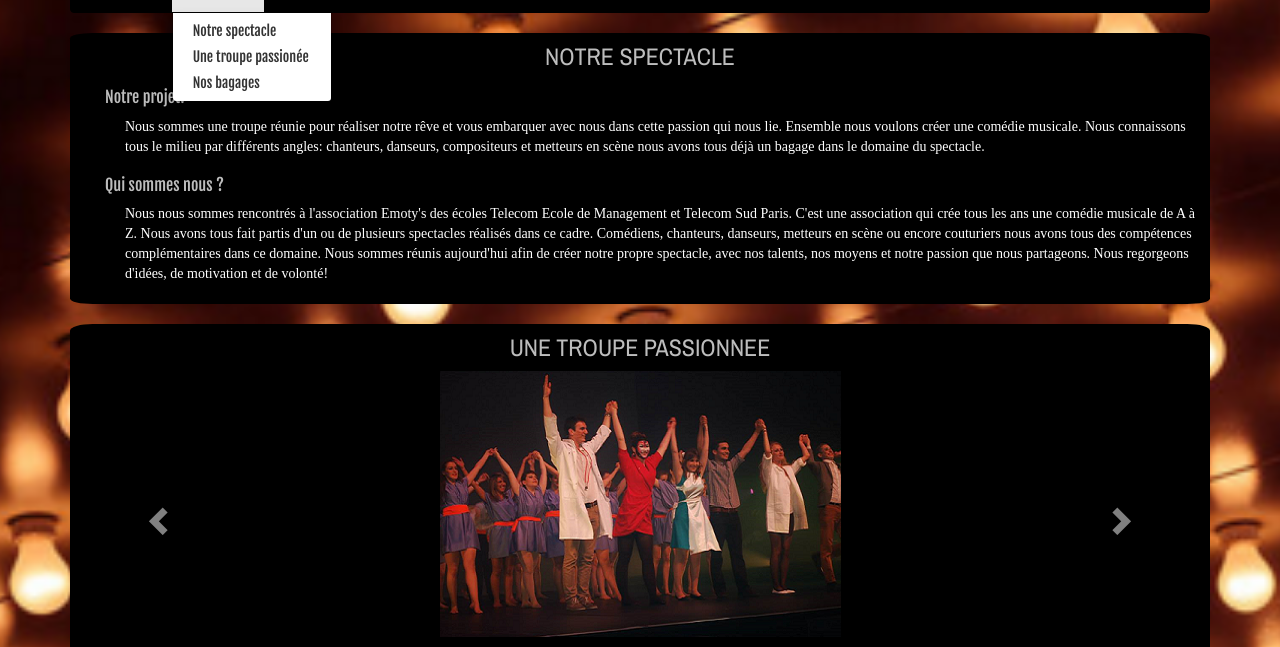
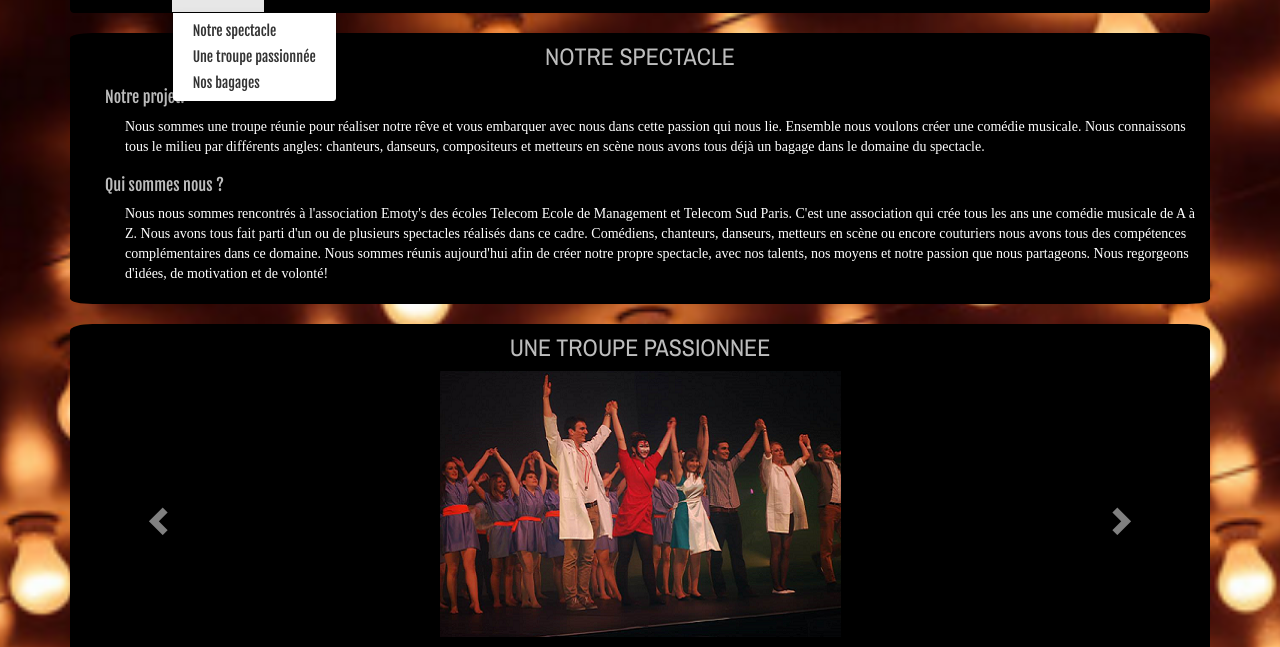
Before and after one commit to margotpl/latroupe, a plain HTML site: page index.html in a window 1280 px wide. Both pictures are taken after a click on the button "Accueil". Shown: the part 153-800 px from the top of the page. Drawn offline with nearby package versions, Linux system fonts and the light colour scheme; a web font is replaced by a local one.

Commit message:
VF11
VF11

```diff
--- a/index.html
+++ b/index.html
@@ -36,7 +36,7 @@
 						          <a href="#" class="dropdown-toggle" data-toggle="dropdown" role="button" aria-haspopup="true" aria-expanded="false">Accueil <span class="caret"></span></a>
 						          <ul class="dropdown-menu">
 						            <li><a href="#notrespectacle">Notre spectacle</a></li>
-						            <li><a href="#unetroupepassionee">Une troupe passionée</a></li>
+						            <li><a href="#unetroupepassionee">Une troupe passionnée</a></li>
 						            <li><a href="#nosbagages">Nos bagages</a></li>
 						          </ul>
 						        </li>
@@ -57,7 +57,7 @@
 								<h4>Notre projet!</h4>
 									<p class="paragraphe">Nous sommes une troupe réunie pour réaliser notre rêve et vous embarquer avec nous dans cette passion qui nous lie. Ensemble nous voulons créer une comédie musicale. Nous connaissons tous le milieu par différents angles: chanteurs, danseurs, compositeurs et metteurs en scène nous avons tous déjà un bagage dans le domaine du spectacle.</p>
 								<h4>Qui sommes nous ?</h4>
-									<p class="paragraphe">Nous nous sommes rencontrés à l'association Emoty's des écoles Telecom Ecole de Management et Telecom Sud Paris. C'est une association qui crée tous les ans une comédie musicale de A à Z. Nous avons tous fait partis d'un ou de plusieurs spectacles réalisés dans ce cadre. Comédiens, chanteurs, danseurs, metteurs en scène ou encore couturiers nous avons tous des compétences complémentaires dans ce domaine. Nous sommes réunis aujourd'hui afin de créer notre propre spectacle, avec nos talents, nos moyens et notre passion que nous partageons. Nous regorgeons d'idées, de motivation et de volonté!</p>
+									<p class="paragraphe">Nous nous sommes rencontrés à l'association Emoty's des écoles Telecom Ecole de Management et Telecom Sud Paris. C'est une association qui crée tous les ans une comédie musicale de A à Z. Nous avons tous fait parti d'un ou de plusieurs spectacles réalisés dans ce cadre. Comédiens, chanteurs, danseurs, metteurs en scène ou encore couturiers nous avons tous des compétences complémentaires dans ce domaine. Nous sommes réunis aujourd'hui afin de créer notre propre spectacle, avec nos talents, nos moyens et notre passion que nous partageons. Nous regorgeons d'idées, de motivation et de volonté!</p>
 							</div><!-- sm-12 -->
 						</div><!-- row -->
 					</div><!-- container-fluid -->
```
